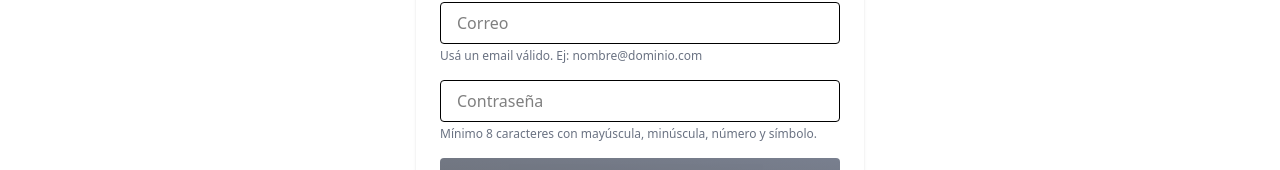
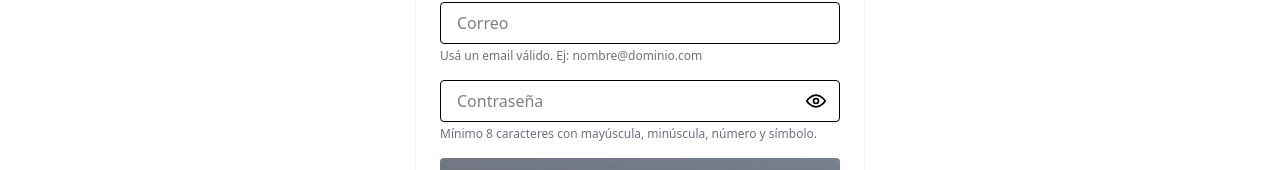
Before and after one commit to MunozRodrigoMauro/SUINFI-FE-JS, a React (Vite) app: page /register in a window 1280 px wide. Shown: the part 345-515 px from the top of the page. Built offline with nearby package versions, Linux system fonts and the light colour scheme.

Commit message:
Adding Show Password

```diff
--- a/src/pages/LoginPage.jsx
+++ b/src/pages/LoginPage.jsx
@@ -9,6 +9,7 @@ function LoginPage() {
   const { login } = useAuth();
   const navigate = useNavigate();
   const [email, setEmail] = useState("");
+  const [showPwd, setShowPwd] = useState(false); // 👁 toggle de contraseña
   const [password, setPassword] = useState("");
   const [error, setError] = useState("");
   const [loading, setLoading] = useState(false);
@@ -83,15 +84,40 @@ function LoginPage() {
           className="w-full border px-4 py-2 rounded"
           autoComplete="email"
         />
+        {/* Campo contraseña con “ojito” */}
+        <div className="relative">
           <input
-          type="password"
+            type={showPwd ? "text" : "password"}
             placeholder="Contraseña"
             value={password}
             onChange={(e) => setPassword(e.target.value)}
             required
-          className="w-full border px-4 py-2 rounded"
+            className="w-full border px-4 py-2 rounded pr-10"
             autoComplete="current-password"
           />
+          <button
+            type="button"
+            onClick={() => setShowPwd((v) => !v)}
+            aria-label={showPwd ? "Ocultar contraseña" : "Mostrar contraseña"}
+            className="absolute inset-y-0 right-2 my-auto h-8 w-8 grid place-items-center rounded hover:bg-gray-100"
+            title={showPwd ? "Ocultar" : "Mostrar"}
+          >
+            {showPwd ? (
+              // eye-off
+              <svg xmlns="http://www.w3.org/2000/svg" viewBox="0 0 24 24" className="h-5 w-5" fill="none" stroke="currentColor" strokeWidth="2">
+                <path d="M3 3l18 18" />
+                <path d="M10.58 10.58A2 2 0 1013.42 13.4" />
+                <path d="M9.88 4.24A9.77 9.77 0 0112 4c5.52 0 9 5.5 9 8- .19.46-.43.9-.71 1.31M6.11 6.11C4.21 7.39 3 9.19 3 12c0 .74.21 1.53.57 2.3A13.3 13.3 0 0012 20a12.1 12.1 0 005.27-1.2" />
+              </svg>
+            ) : (
+              // eye
+              <svg xmlns="http://www.w3.org/2000/svg" viewBox="0 0 24 24" className="h-5 w-5" fill="none" stroke="currentColor" strokeWidth="2">
+                <path d="M1 12s4-7 11-7 11 7 11 7-4 7-11 7S1 12 1 12z" />
+                <circle cx="12" cy="12" r="3" />
+              </svg>
+            )}
+          </button>
+        </div>
         {error && <p className="text-red-500 text-sm">{error}</p>}
         <div className="flex items-center justify-between -mt-2">
           <div />
--- a/src/pages/RegisterPage.jsx
+++ b/src/pages/RegisterPage.jsx
@@ -44,6 +44,7 @@ function RegisterPage() {
   const [name, setName] = useState("");
   const [email, setEmail] = useState("");
   const [password, setPassword] = useState("");
+  const [showRegPwd, setShowRegPwd] = useState(false); // 👁 toggle de contraseña en registro
   const [error, setError] = useState([]);
   const [fieldErrors, setFieldErrors] = useState({});
   const [loading, setLoading] = useState(false);
@@ -238,15 +239,42 @@ function RegisterPage() {
         </div>
 
         <div>
+        {/* Campo contraseña con “ojito” */}
+        <div className="relative">
           <input
-            type="password"
+            type={showRegPwd ? "text" : "password"}
             placeholder="Contraseña"
             value={password}
             onChange={(e) => setPassword(e.target.value)}
             required
-            className="w-full border px-4 py-2 rounded disabled:opacity-60"
+            className="w-full border px-4 py-2 rounded disabled:opacity-60 pr-10"
             disabled={loading}
+            autoComplete="new-password"
           />
+          <button
+            type="button"
+            onClick={() => setShowRegPwd((v) => !v)}
+            aria-label={showRegPwd ? "Ocultar contraseña" : "Mostrar contraseña"}
+            className="absolute inset-y-0 right-2 my-auto h-8 w-8 grid place-items-center rounded hover:bg-gray-100"
+            title={showRegPwd ? "Ocultar" : "Mostrar"}
+          >
+            {showRegPwd ? (
+              // eye-off
+              <svg xmlns="http://www.w3.org/2000/svg" viewBox="0 0 24 24" className="h-5 w-5" fill="none" stroke="currentColor" strokeWidth="2">
+                <path d="M3 3l18 18" />
+                <path d="M10.58 10.58A2 2 0 1013.42 13.4" />
+                <path d="M9.88 4.24A9.77 9.77 0 0112 4c5.52 0 9 5.5 9 8- .19.46-.43.9-.71 1.31M6.11 6.11C4.21 7.39 3 9.19 3 12c0 .74.21 1.53.57 2.3A13.3 13.3 0 0012 20a12.1 12.1 0 005.27-1.2" />
+              </svg>
+            ) : (
+              // eye
+              <svg xmlns="http://www.w3.org/2000/svg" viewBox="0 0 24 24" className="h-5 w-5" fill="none" stroke="currentColor" strokeWidth="2">
+                <path d="M1 12s4-7 11-7 11 7 11 7-4 7-11 7S1 12 1 12z" />
+                <circle cx="12" cy="12" r="3" />
+              </svg>
+            )}
+          </button>
+        </div>
+
         <p
           className={`text-xs mt-1 ${
             fieldErrors.password ? "text-red-600" : "text-gray-500"
```
Lines whose indentation alone changed are shown as unchanged.
